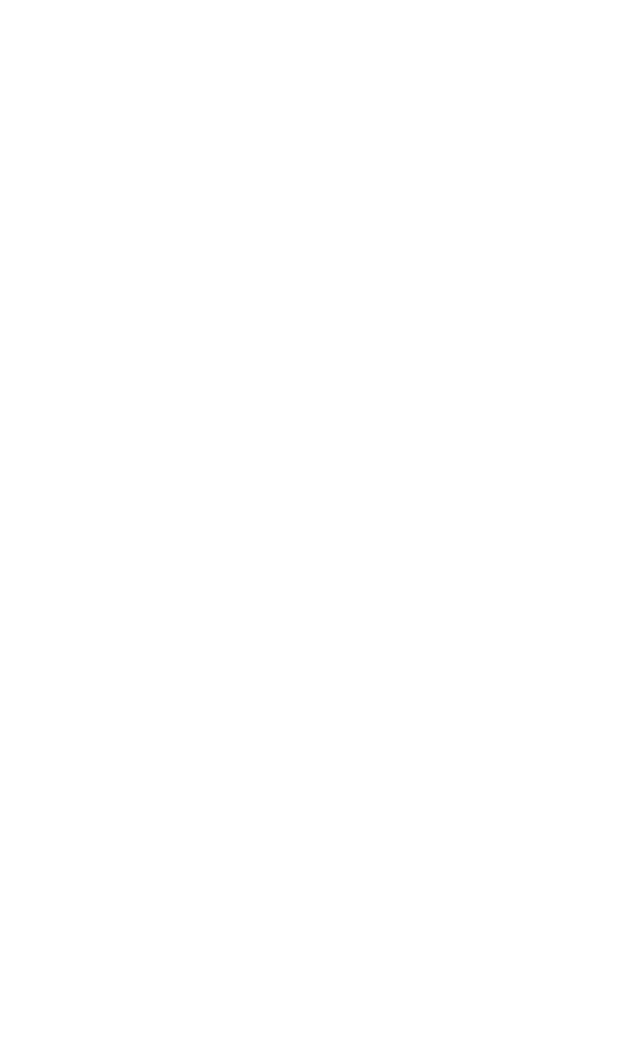
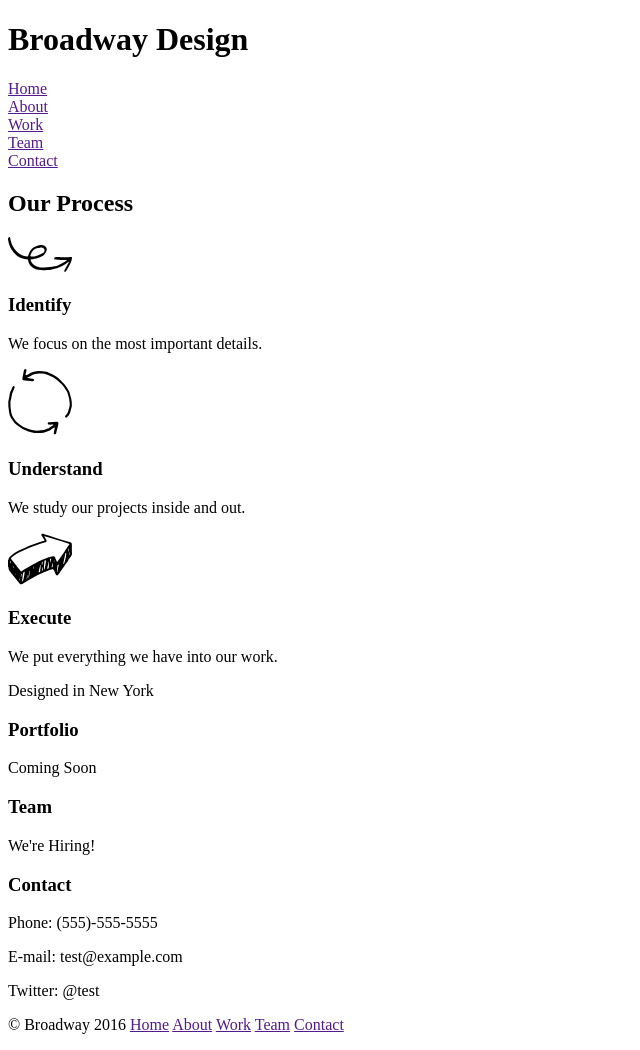
Before and after one commit to boombranco/broadway, a plain HTML site: page index.html in a window 1280 px wide. Shown: the whole page, without its empty margins (0-640 px from the left). Before the commit the page ends 800 px from the top, so only its background shows below. Drawn offline with Linux system fonts and the light colour scheme.

Commit message:
Added text to html.

```diff
--- a/index.html
+++ b/index.html
@@ -11,14 +11,14 @@
     <div class="flatiron">
 
       <!-- Header for website -->
-      <h1></h1>
+      <h1>Broadway Design</h1>
 
       <!-- links to other pages -->
-      <a href="" target="_top"></a>
-      <a href="" target="_top"></a>
-      <a href="" target="_top"></a>
-      <a href="" target="_top"></a>
-      <a href="" target="_top"></a>
+      <a href="" target="_top">Home</a><br>
+      <a href="" target="_top">About</a><br>
+      <a href="" target="_top">Work</a><br>
+      <a href="" target="_top">Team</a><br>
+      <a href="" target="_top">Contact</a>
 
     <!-- End of container for the flatiron building image -->
     </div>
@@ -27,52 +27,52 @@
     <div class="process">
 
       <!-- Header for the Process section -->
-      <h2></h2>
+      <h2>Our Process</h2>
 
       <!-- The three processes with images -->
-      <img src="" alt="">
-      <h3></h3>
-      <p></p>
+      <img src="./resources/images/identify.svg" alt="Squiggly line.">
+      <h3>Identify</h3>
+      <p>We focus on the most important details.</p>
 
-      <img src="" alt="">
-      <h3></h3>
-      <p></p>
+      <img src="./resources/images/understand.svg" alt="Two lines making a circle.">
+      <h3>Understand</h3>
+      <p>We study our projects inside and out.</p>
 
-      <img src="" alt="">
-      <h3></h3>
-      <p></p>
+      <img src="./resources/images/execute.svg" alt="3d arrow pointing right.">
+      <h3>Execute</h3>
+      <p>We put everything we have into our work.</p>
 
     <!-- End of Process storyline container -->
     </div>
 
     <!-- Container for page break -->
     <div class="newyork">
-      <p></p>
+      <p>Designed in New York</p>
     </div>
 
     <!-- Container for footnote section -->
     <div class="footnote">
 
       <!-- Portfolio -->
-      <h3></h3>
-      <p></p>
+      <h3>Portfolio</h3>
+      <p>Coming Soon</p>
 
       <!-- Team -->
-      <h3></h3>
-      <p></p>
+      <h3>Team</h3>
+      <p>We're Hiring!</p>
 
       <!-- Contact -->
-      <h3></h3>
-      <p></p>
-      <p></p>
-      <p></p>
+      <h3>Contact</h3>
+      <p>Phone: (555)-555-5555</p>
+      <p>E-mail: test@example.com</p>
+      <p>Twitter: @test</p>
 
     <!-- End Container for footnote section -->
     </div>
 
     <!-- Copyright section bottom -->
     <div class="copyright">
-      <p></p>
+      <p>© Broadway 2016 <span><a href="" target="_top">Home</a> <a href="" target="_top">About</a> <a href="" target="_top">Work</a> <a href="" target="_top">Team</a> <a href="" target="_top">Contact</a></span></p>
     </div>
 
   </body>
```
